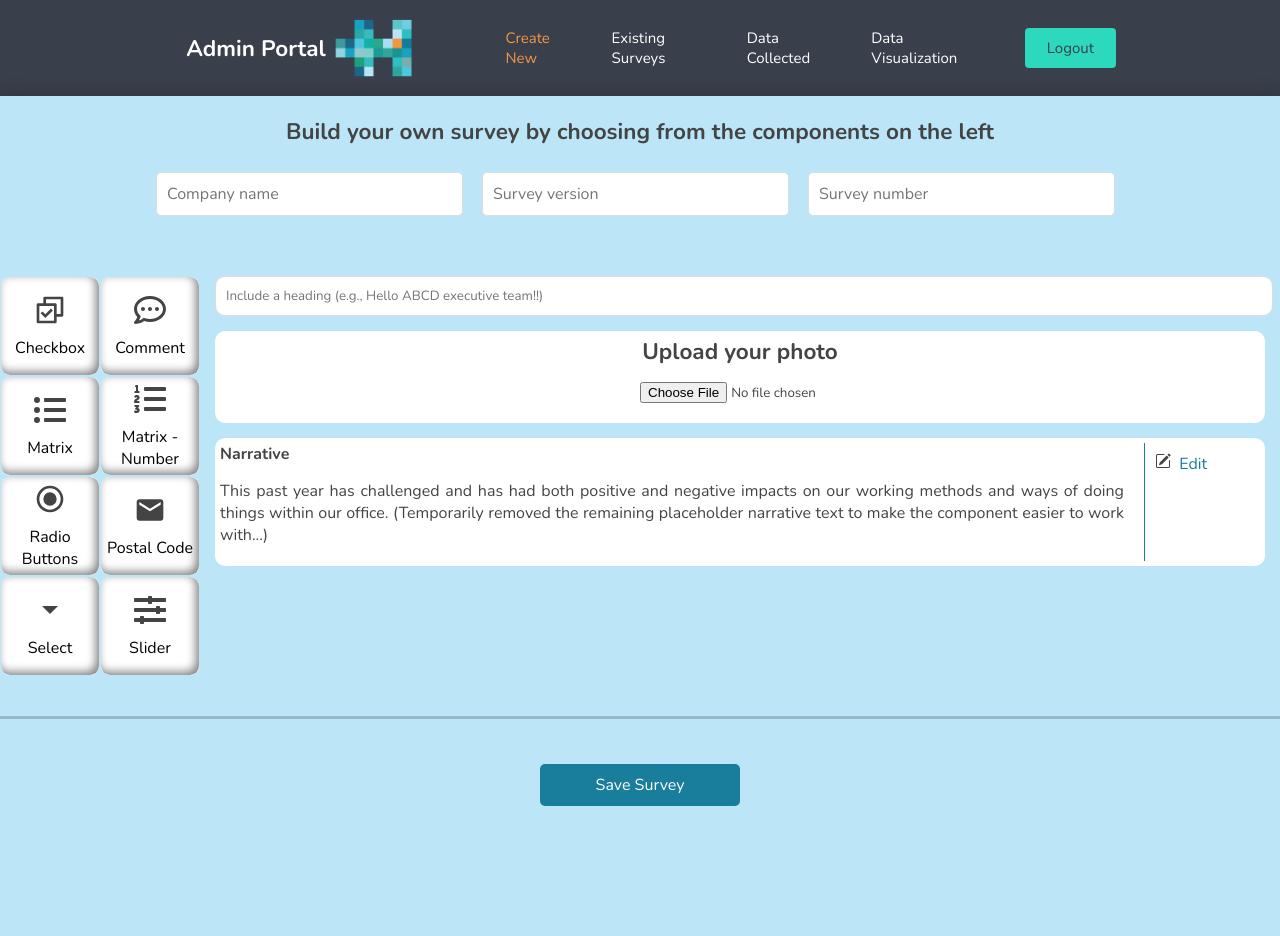
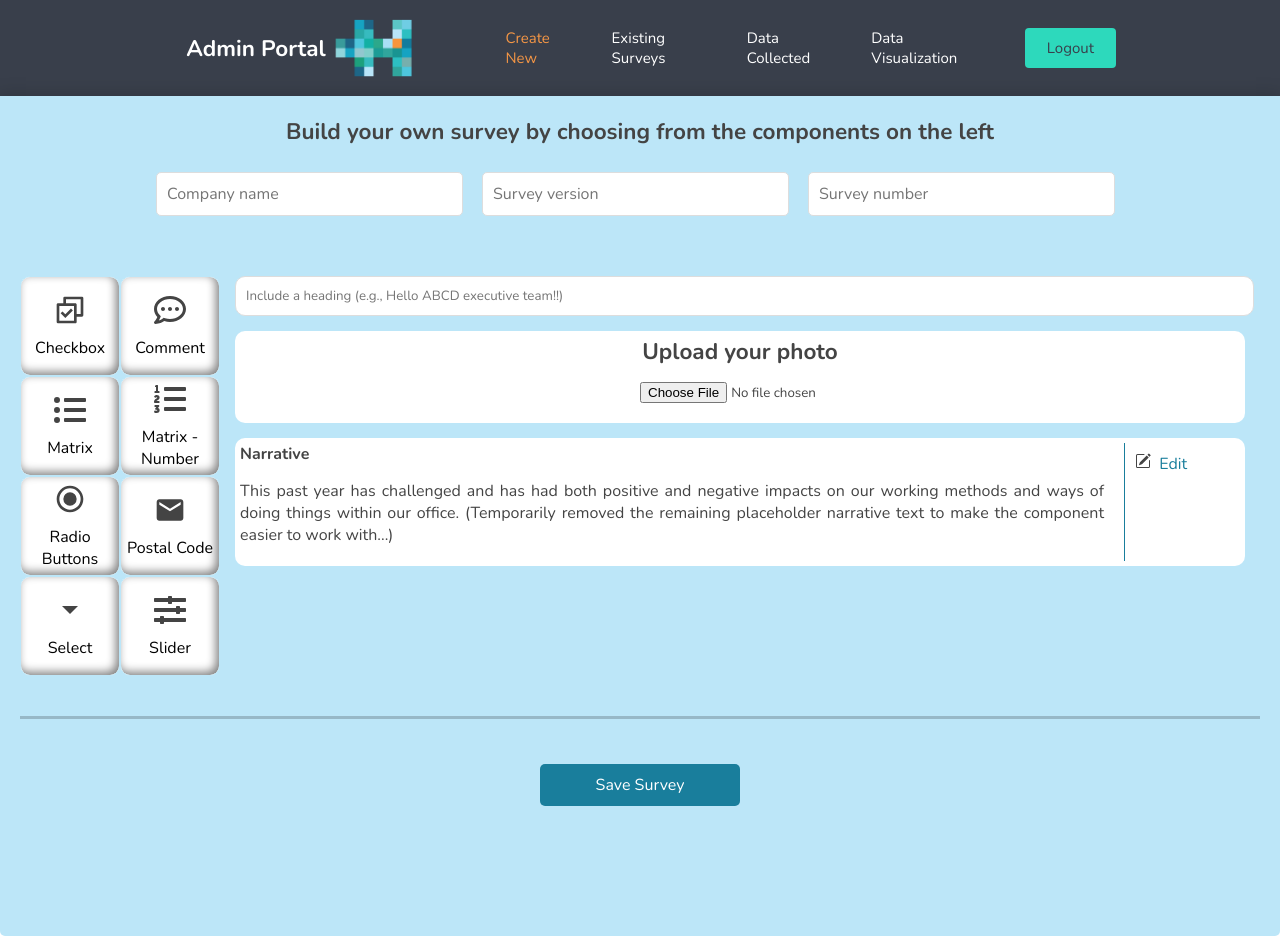
Before and after one commit to fjjes/project3-Hive, a React (Create React App) app in the folder client/: page /create-new in a window 1280 px wide. Built offline with nearby package versions, Linux system fonts and the light colour scheme.

Commit message:
Fix offset spacing

```diff
--- a/client/src/components/pages/Admin/AdminPortal.css
+++ b/client/src/components/pages/Admin/AdminPortal.css
@@ -69,7 +69,7 @@ h2 {
   padding: 20px;
   background-color:#bce6f8;
   /* background-color:rgb(217, 233, 238); */
-  margin: 0px -20px -20px -20px;
+  margin: 0px;
   border-radius: 0 0 5px 5px;
   min-height: 100vh;
 }
```
